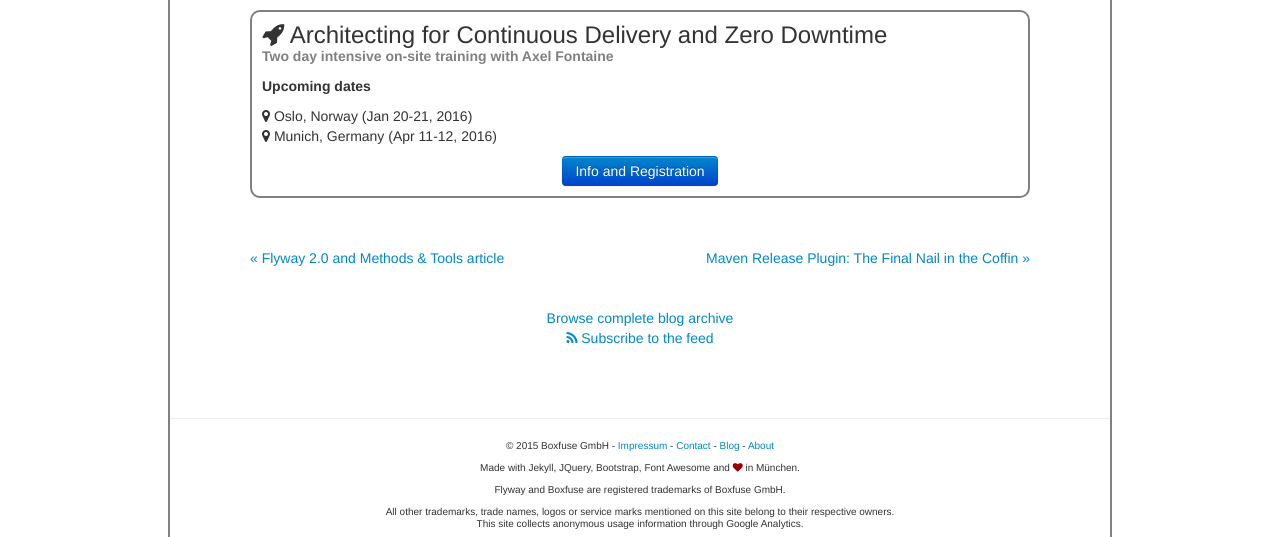
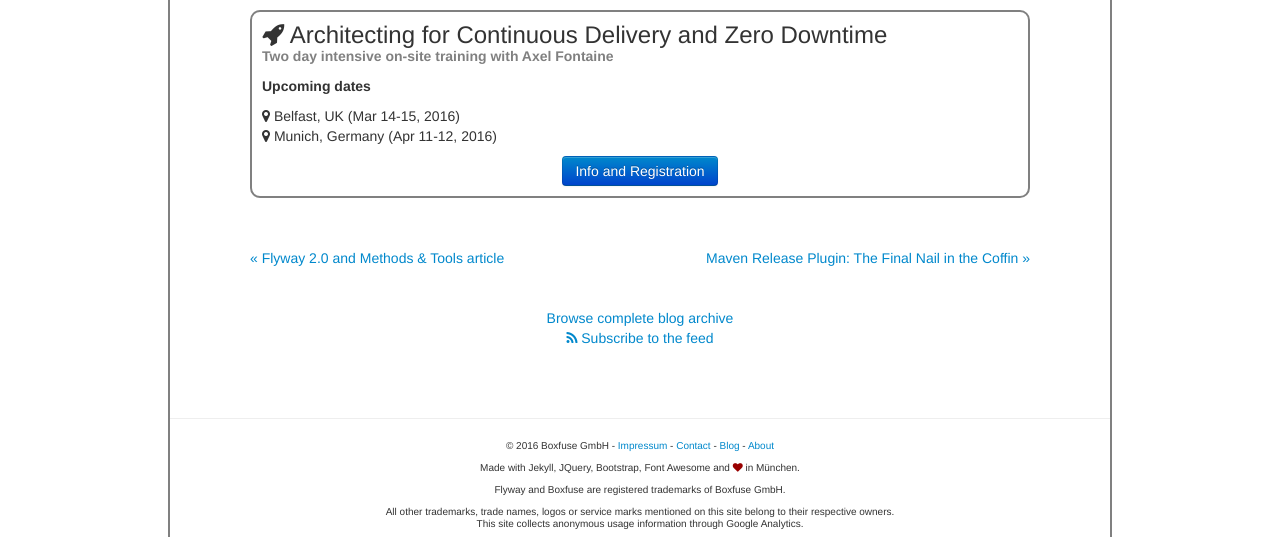
Before and after one commit to axelfontaine/axelfontaine.com, a Jekyll site: the page built from _posts/2013-03-23-relational-database-popularity.html, in a window 1280 px wide. Shown: the part 1202-1739 px from the top of the page. Built offline with Jekyll 4.4.1, drawn with Linux system fonts in a browser that asks for light colours; comment, search, counter and statistics services are not loaded.

Commit message:
Updated events and trainings

```diff
--- a/_layouts/blog.html
+++ b/_layouts/blog.html
@@ -91,7 +91,7 @@ category: Blog
                 <p><strong>Upcoming dates</strong></p>
 
                 <p>
-                    <i class="fa fa-map-marker"></i> Oslo, Norway (Jan 20-21, 2016)<br>
+                    <i class="fa fa-map-marker"></i> Belfast, UK (Mar 14-15, 2016)<br>
                     <i class="fa fa-map-marker"></i> Munich, Germany (Apr 11-12, 2016)
                 </p>
 
--- a/_layouts/default.html
+++ b/_layouts/default.html
@@ -55,7 +55,7 @@
     <hr class="soften"/>
     <div id="footer">
         <p>
-            &copy; 2015 Boxfuse GmbH -
+            &copy; 2016 Boxfuse GmbH -
             <a href="#impressum" data-toggle="modal">Impressum</a> -
             <a href="" data-contact="">Contact</a> -
             <a href="/blog/">Blog</a> -
--- a/training/continuousdelivery.html
+++ b/training/continuousdelivery.html
@@ -135,12 +135,12 @@ category: Training
         <div class="span5">
             <p class="training-section-head">Upcoming public trainings</p>
             <div class="training-upcoming">
-                <p class="training-city"><i class="fa fa-map-marker"></i> Oslo, Norway &bull; 20-21 January 2016</p>
+                <p class="training-city"><i class="fa fa-map-marker"></i> Belfast, UK &bull; 14-15 March 2016</p>
 
                 <p>Training language/materials: English/English</p>
 
                 <div class="call-to-action">
-                    <a href="http://programutvikling.no/en/course/architecting-for-continuous-delivery-and-zero-downtime/"
+                    <a href="http://instil.co/courses/architecting-for-continuous-delivery-and-zero-downtime/"
                        class="btn btn-large btn-primary">Register now</a>
                 </div>
             </div>
```
Also changed, not shown: assets/index.js (+12 -2 lines).
